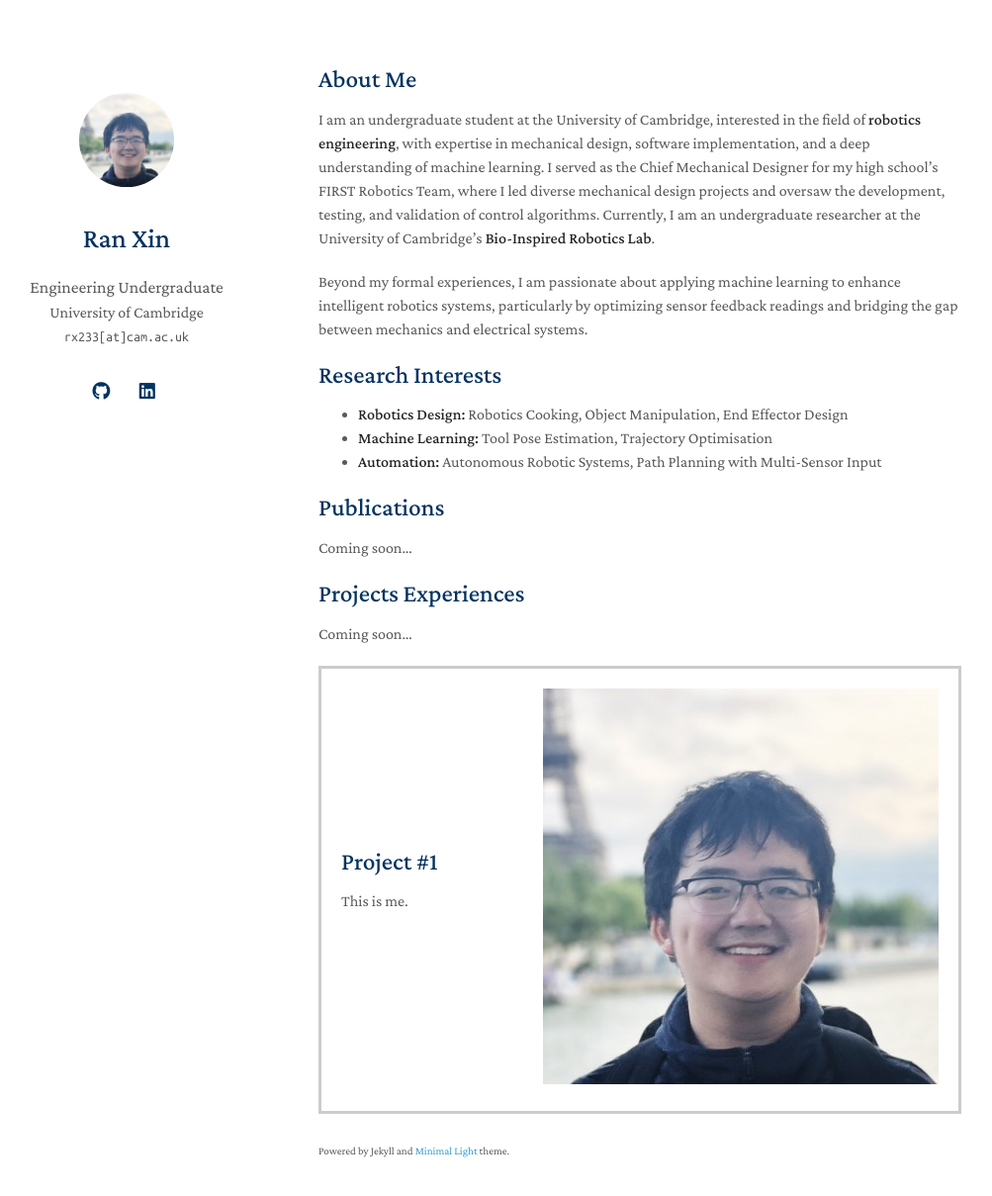
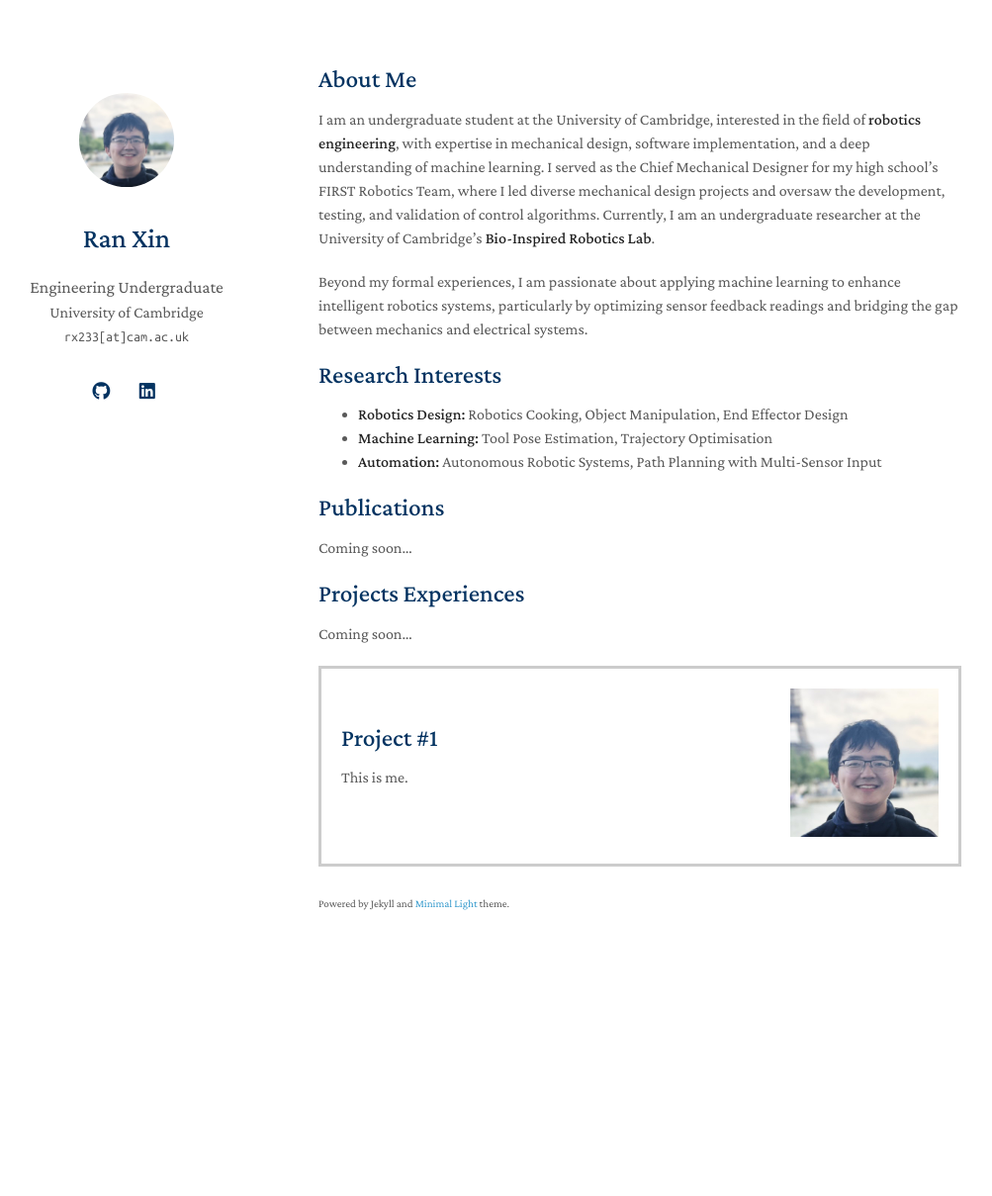
Before and after one commit to ran-xin/ran-xin.github.io, a Jekyll site: the page built from index.md, in a window 1280 px wide and 1244 px high. Shown: the top 1209 px of the window at 99% size, without its empty margins (148-1151 px from the left). Built offline with Jekyll 4.4.1, drawn with Linux system fonts in a browser that asks for light colours; nearby versions of some CDN libraries; a style sheet for code colours, icons or effects is not loaded; our own code applies the rules of GitHub Pages for plain Markdown files.

Commit message:
Update index.md

```diff
--- a/index.md
+++ b/index.md
@@ -50,7 +50,7 @@ Coming soon...
             <p>This is me.</p>
         </div>
         <div class="image">
-            <img src="assets/img/avatar.png" alt="Your Image">
+            <img src="assets/img/avatar.png" alt="Your Image" width="150">
         </div>
     </div>
 </body>
```
